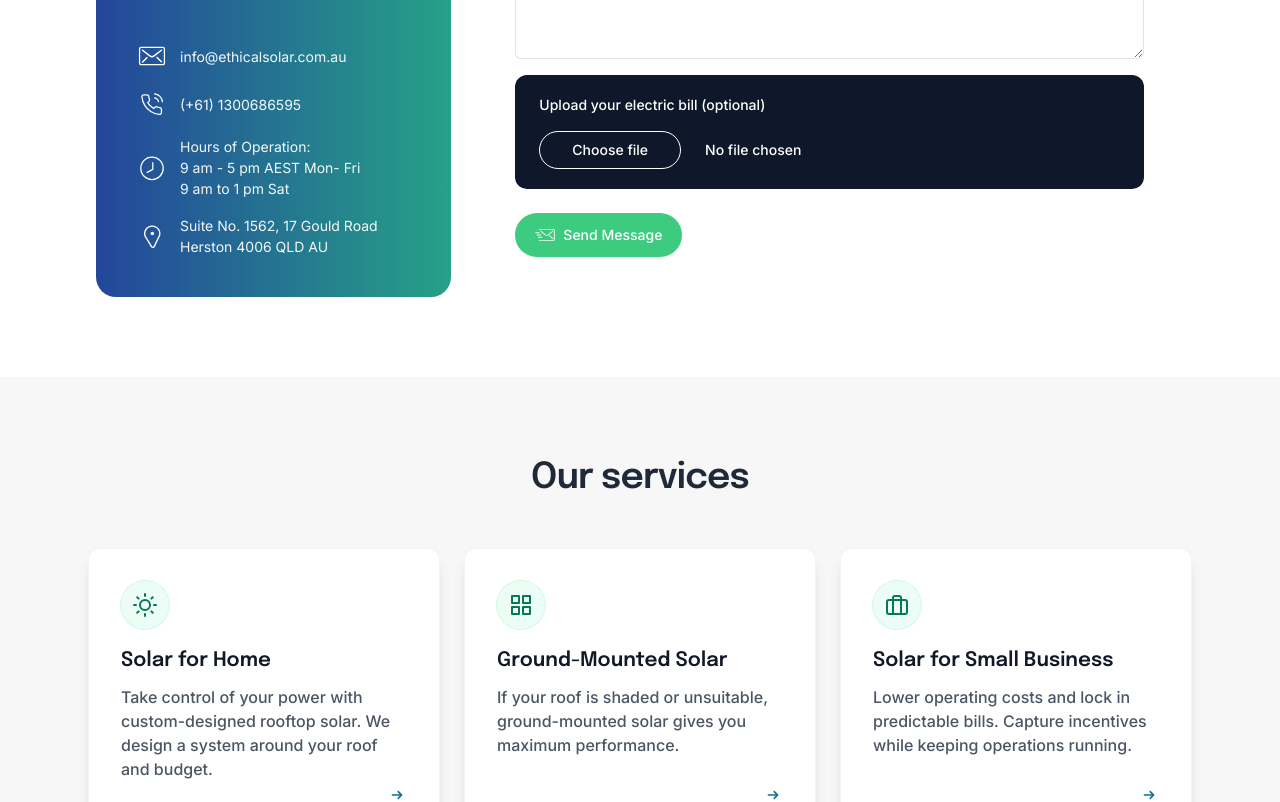
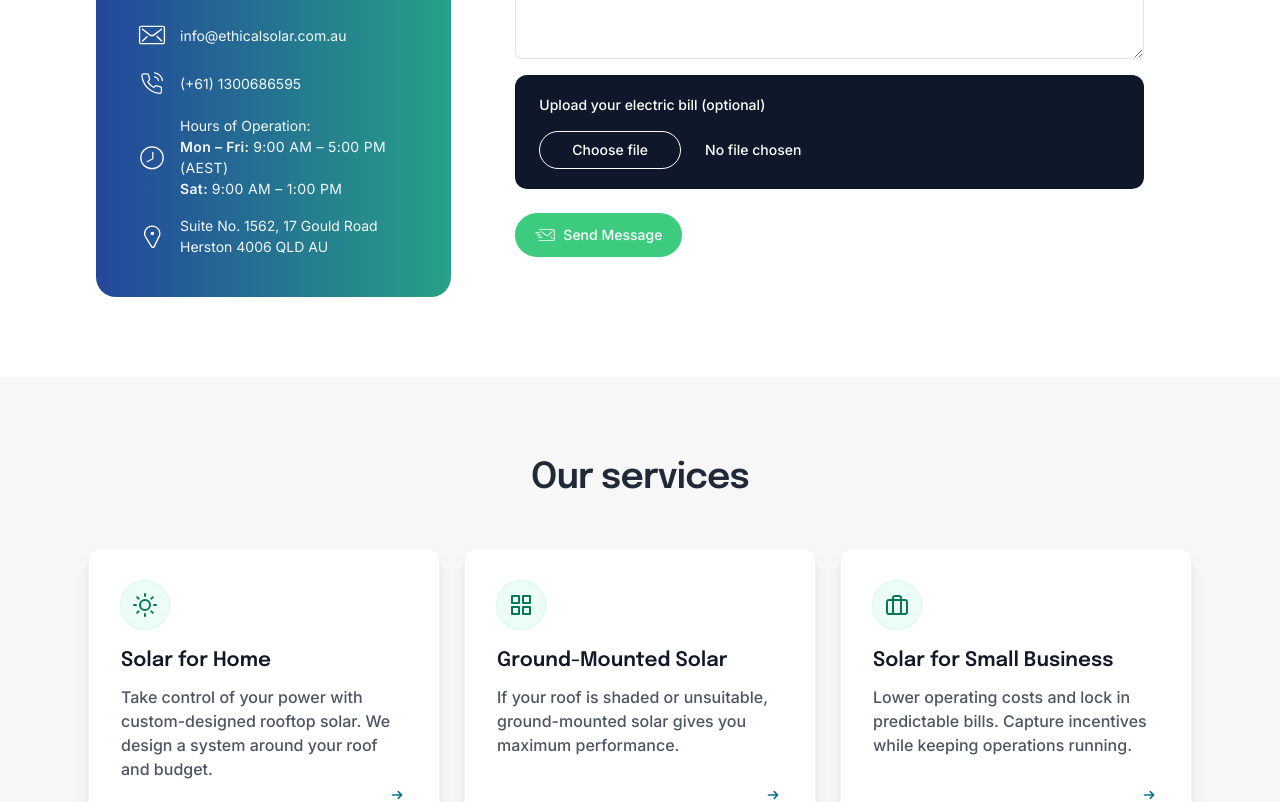
Before and after one commit to designervj/ethical-solar, a React (Vite) app: page / in a window 1280 px wide. Shown: the part 2100-2902 px from the top of the page. Built offline with nearby package versions, Linux system fonts and the light colour scheme.

Commit message:
UPDATE CODE

```diff
--- a/src/components/sections/Footer.tsx
+++ b/src/components/sections/Footer.tsx
@@ -143,37 +143,29 @@ const Footer: React.FC = () => {
       {/* Content Grid */}
       <div className="relative z-[2] grid grid-cols-1 gap-10 md:grid-cols-2 lg:grid-cols-4">
         {/* Brand */}
-        <div>
+        {/* <div> */}
           {/* <h3 className="text-[1.8rem] font-semibold mb-5">
             Ethical <span className="text-[#2AF598]">Solar</span>
           </h3> */}
-          <div className="mb-5">
+          <div className="mb-5 flex items-center gap-3 justify-center">
           {/* <img src="../assets/Image/ethical-solar-white-logo.svg" alt="Ethical Solar logo" className="h-16 w-auto" /> */}
-          <img src="../assets/Image/ethical-solor-logo.svg" alt="Ethical Solar logo" className="h-16 w-auto" />
+          <img src="../assets/Image/ethical-solor-logo.svg" alt="Ethical Solar logo" className="h-24 w-auto" />
                   {/* src="../assets/Image/ethical-solar.svg" */}
 
 
           </div>
 
           {/* CHANGED: address in 3-line format */}
-          <div className="rounded-xl border border-[#2AF598]/30 bg-white/[0.03] p-5 text-center">
-            <div className="mx-auto mb-2 h-10 w-10 rounded-full bg-[#2AF598]/15 grid place-items-center">
-              <span className="text-[#2AF598] text-xl font-black">✓</span>
-            </div>
-            <span className="block font-bold text-white mb-1">SAA Accredited Installer</span>
-            <span className="block text-[0.8rem] text-[#cfd8dc] leading-snug">
-              Service area - South East Queensland (SEQ)
-            </span>
-          </div>
 
-          <div className="mt-6 flex gap-4">
+
+          {/* <div className="mt-6 flex gap-4">
             {socialIcons.map(({ icon: Icon, href, name }) => (
               <IconPillLink key={name} href={href} label={name}>
                 <Icon className="h-5 w-5" />
               </IconPillLink>
             ))}
-          </div>
-        </div>
+          </div> */}
+        {/* </div> */}
 
         {/* Links 1 */}
 
@@ -190,7 +182,7 @@ const Footer: React.FC = () => {
           </ul>
         </div>
 
-         <div>
+         {/* <div>
           <FooterHeading title="Solutions" />
           <ul className="space-y-3">
             <FooterLink href="#">Residential Solar</FooterLink>
@@ -198,7 +190,7 @@ const Footer: React.FC = () => {
             <FooterLink href="#">Battery Storage</FooterLink>
             <FooterLink href="#">Virtual Power Plant</FooterLink>
           </ul>
-        </div>
+        </div> */}
 
         {/* Connect / Accreditation */}
         <div>
@@ -244,11 +236,23 @@ const Footer: React.FC = () => {
             ))}
           </ul> */}
         </div>
+
+          <div>
+           <div className="rounded-xl border border-[#2AF598]/30 bg-white/[0.03] p-5 text-center">
+            <div className="mx-auto mb-2 h-10 w-10 rounded-full bg-[#2AF598]/15 grid place-items-center">
+              <span className="text-[#2AF598] text-xl font-black">✓</span>
+            </div>
+            <span className="block font-bold text-white mb-1">SAA Accredited Installer</span>
+            <span className="block text-[0.8rem] text-[#cfd8dc] leading-snug">
+              Service area - South East Queensland (SEQ)
+            </span>
+          </div>
+          </div>
       </div>
 
       {/* Bottom */}
       <div className="relative z-[2] mt-14 pt-5 border-t border-white/10 text-center text-[0.85rem] text-[#cfd8dc] ">
-      <span className="hidden md:block">
+      <span className="hidden md:block mt-2">
         &copy; 2026 Ethical Solar Pty Ltd. All rights reserved.
          ABN: 13 670 165 938
         </span>
@@ -257,7 +261,7 @@ const Footer: React.FC = () => {
         &copy; 2026 Ethical Solar Pty Ltd. All rights reserved.
          <br/>ABN: 13 670 165 938
         </span>
-        <br />
+        {/* <br /> */}
 
         <span className="mt-2 inline-block text-[13px]">
           <a href="#" className="text-[#cfd8dc] hover:text-[#2AF598]">
--- a/src/components/sections/Header.tsx
+++ b/src/components/sections/Header.tsx
@@ -119,7 +119,7 @@ const Header = () => {
                   // ethical-solar.svg
                   // src="../assets/Image/ethical-solar-logo.svg"
                   alt="Ethical Solar logo"
-                  className="md:h-14 h-12 w-auto"
+                  className="md:h-14 h-12 w-auto "
                 />
 
                 {/* <h3 className="text-white">ETHICAL SOLAR</h3> */}
--- a/src/components/sections/LetsTalkPages/LetsTalk.tsx
+++ b/src/components/sections/LetsTalkPages/LetsTalk.tsx
@@ -101,8 +101,12 @@ const LetsTalk: React.FC = () => {
                   />
                   <div className="grid">
                   <span>Hours of Operation: </span>
-                  <span>9 am - 5 pm  AEST Mon- Fri</span>
-                  <span>9 am to 1 pm Sat</span>
+                 <span className="font-semibold tracking-wide">
+        Mon – Fri: <span className="font-normal">9:00 AM – 5:00 PM (AEST)</span>
+      </span>
+      <span className="font-semibold tracking-wide">
+        Sat: <span className="font-normal">9:00 AM – 1:00 PM</span>
+      </span>
                   </div>
                 </div>
                 <div className="flex items-center gap-3">
```
Also changed, not shown: 1 other file (tests, documents, lock files or other folders).
